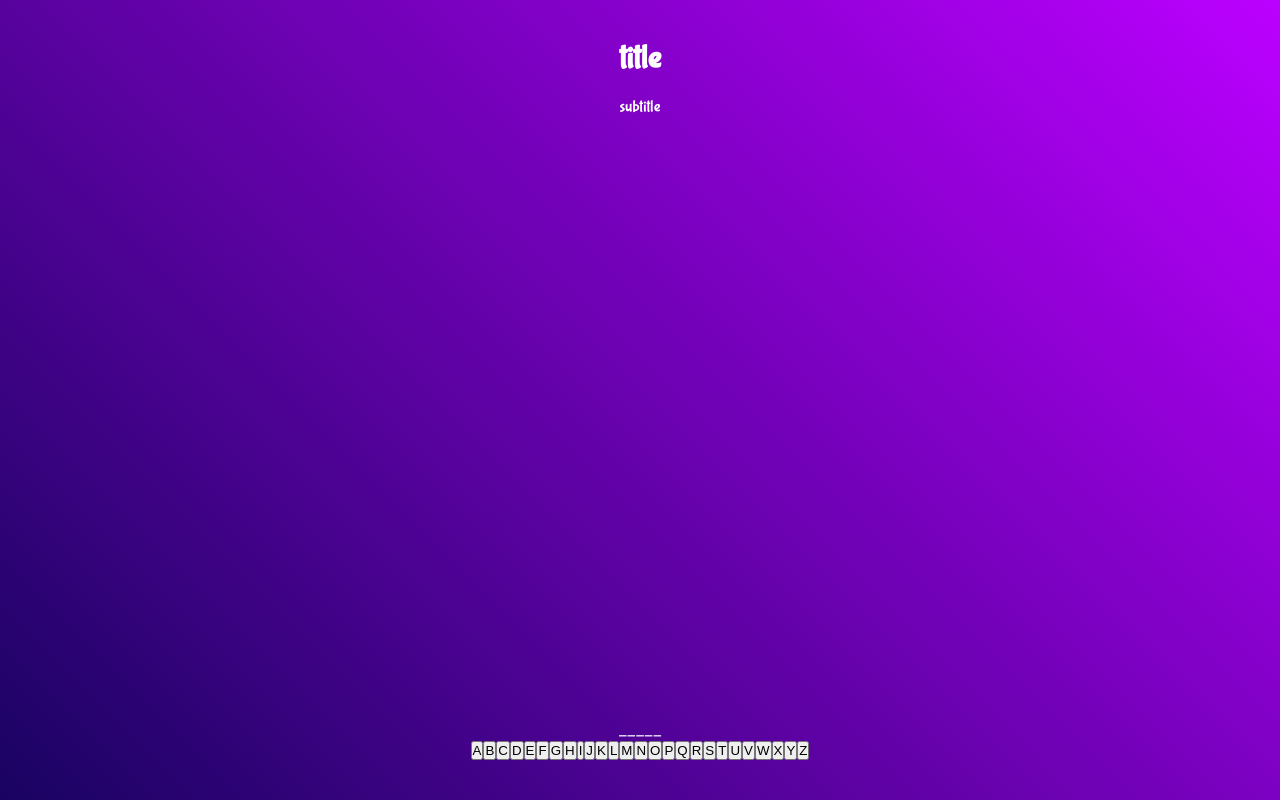
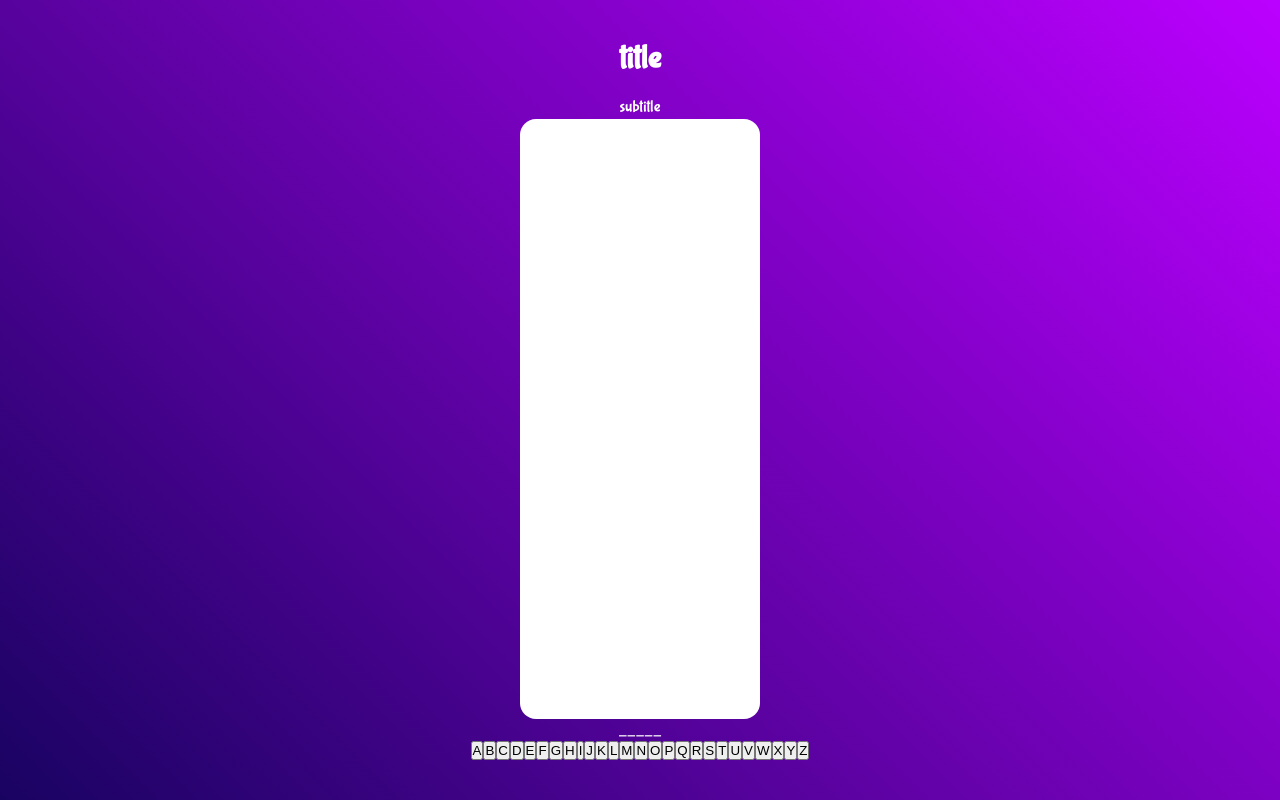
Before and after one commit to brennoEudes/hangman, a React (Create React App) app: page / in a window 1280 px wide. Built offline with nearby package versions, Linux system fonts and the light colour scheme.

Commit message:
gallows stylization

```diff
--- a/src/App.css
+++ b/src/App.css
@@ -38,6 +38,16 @@ body {
   gap: 2rem;
 }
 
+/* GALLOWS */
+.gallows {
+  background: white;
+  width: 24rem;
+  height: 60rem;
+  margin: 0 auto;
+
+  border-radius: 1.6rem;
+}
+
 /* HANGMAN */
 .hangman svg {
   position: absolute;
@@ -50,7 +60,7 @@ body {
 
 .hangman line,
 .hangman circle {
-  stroke: white;
+  stroke: black;
   stroke-width: 4;
   fill: none;
 }
```
